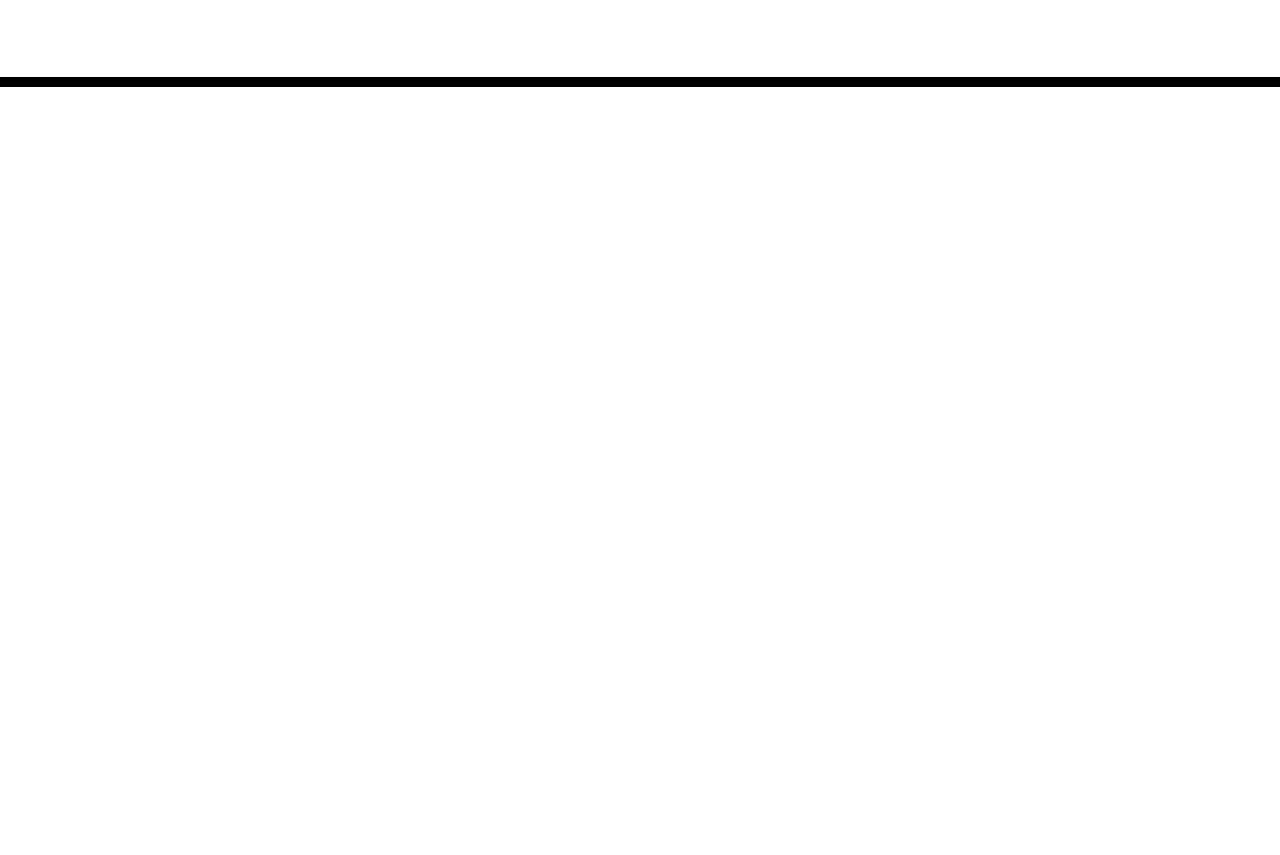
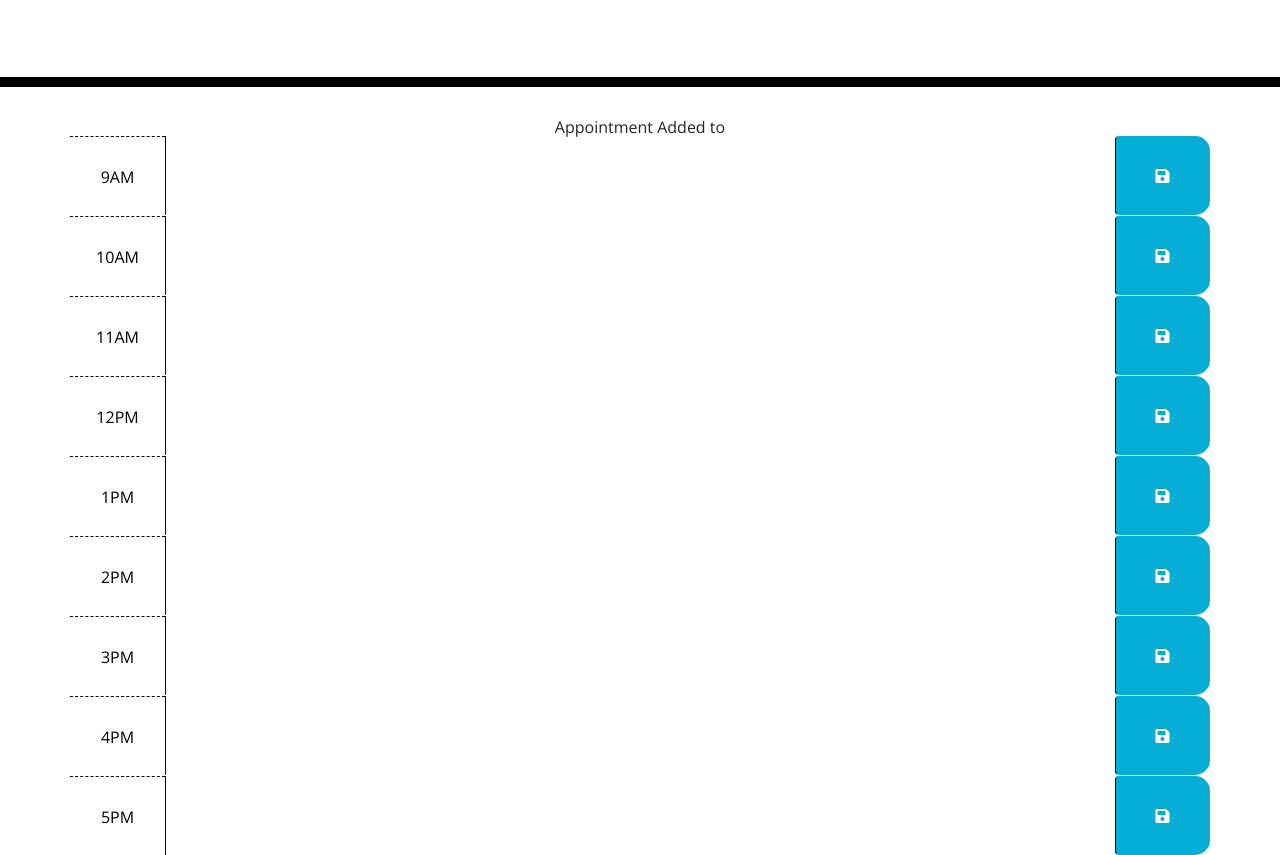
Before and after one commit to youssefojeil/05-Work-Day-Scheduler, a plain HTML site: page index.html in a window 1280 px wide. Shown: the part 181-1036 px from the top of the page. Before the commit the page ends 800 px from the top, so only its background shows below. Drawn offline with nearby package versions, Linux system fonts and the light colour scheme; files that its build step writes are made by us from their sources.

Commit message:
add timeblocks to html

```diff
--- a/Assets/js/script.js
+++ b/Assets/js/script.js
@@ -0,0 +1,49 @@
+/*
+GIVEN I am using a daily planner to create a schedule
+WHEN I open the planner
+THEN the current day is displayed at the top of the calendar
+WHEN I scroll down
+THEN I am presented with timeblocks for standard business hours
+WHEN I view the timeblocks for that day
+THEN each timeblock is color coded to indicate whether it is in the past, present, or future
+WHEN I click into a timeblock
+THEN I can enter an event
+WHEN I click the save button for that timeblock
+THEN the text for that event is saved in local storage
+WHEN I refresh the page
+THEN the saved events persist
+Current time block shiould be red color
+past time block will be grey color
+future time block will be green
+
+table
+time | user input | save button
+ hour starts at 9 am
+ hour ends at 17
+div id = hour x class row time-block past
+div id = hour x+1 class row time-block past
+
+*/
+
+
+/* function for new event */
+function newEvent() {
+
+}
+
+/* function to display events from storage */
+function displayStoredEvents() {
+    //$("#hour-12") = local Storage.getItem("hour-12")
+
+}
+
+/* function save event to local storage */
+function storeEvent() {
+    // localStorage.setItem("hour-9")
+    // let hour11 = $("#hour-11").val().localStorage.setItem("hour-11", hour11);
+}
+
+/* function to display current time & day */
+function currentTime() {
+
+}
--- a/index.html
+++ b/index.html
@@ -18,7 +18,7 @@
       href="https://fonts.googleapis.com/css?family=Open+Sans&display=swap"
       rel="stylesheet"
     />
-    <link rel="stylesheet" href="style.css" />
+    <link rel="stylesheet" href="./Assets/css/style.css" />
     <title>Work Day Scheduler</title>
   </head>
 
@@ -28,10 +28,91 @@
       <p class="lead">A simple calendar app for scheduling your work day</p>
       <p id="currentDay" class="lead"></p>
     </header>
+    <section class="text-center notification" id="notify">Appointment Added to </section>
     <div class="container">
       <!-- Timeblocks go here -->
+      <div id="hour-9" class="row time-block">
+        <div class="col-md-1 hour">
+          9AM
+        </div>
+        <textarea class="col-md-10 description">
+        </textarea>
+        <button class="btn saveBtn col-md-1"><i class="fas fa-save"></i></button>
+      </div>
+
+      <div id="hour-10" class="row time-block">
+        <div class="col-md-1 hour">
+          10AM
+        </div>
+        <textarea class="col-md-10 description">
+        </textarea>
+        <button class="btn saveBtn col-md-1"><i class="fas fa-save"></i></button>
+      </div>
+
+      <div id="hour-11" class="row time-block">
+        <div class="col-md-1 hour">
+          11AM
+        </div>
+        <textarea class="col-md-10 description">
+        </textarea>
+        <button class="btn saveBtn col-md-1"><i class="fas fa-save"></i></button>
+      </div>
+
+      <div id="hour-12" class="row time-block">
+        <div class="col-md-1 hour">
+         12PM
+        </div>
+        <textarea class="col-md-10 description">
+        </textarea>
+        <button class="btn saveBtn col-md-1"><i class="fas fa-save"></i></button>
+      </div>
+
+      <div id="hour-13" class="row time-block">
+        <div class="col-md-1 hour">
+          1PM
+        </div>
+        <textarea class="col-md-10 description">
+        </textarea>
+        <button class="btn saveBtn col-md-1"><i class="fas fa-save"></i></button>
+      </div>
+
+      <div id="hour-14" class="row time-block">
+        <div class="col-md-1 hour">
+          2PM
+        </div>
+        <textarea class="col-md-10 description">
+        </textarea>
+        <button class="btn saveBtn col-md-1"><i class="fas fa-save"></i></button>
+      </div>
+
+      <div id="hour-15" class="row time-block">
+        <div class="col-md-1 hour">
+          3PM
+        </div>
+        <textarea class="col-md-10 description">
+        </textarea>
+        <button class="btn saveBtn col-md-1"><i class="fas fa-save"></i></button>
+      </div>
+      <div id="hour-16" class="row time-block">
+        <div class="col-md-1 hour">
+          4PM
+        </div>
+        <textarea class="col-md-10 description">
+        </textarea>
+        <button class="btn saveBtn col-md-1"><i class="fas fa-save"></i></button>
+      </div>
+
+      <div id="hour-17" class="row time-block">
+        <div class="col-md-1 hour">
+          5PM
+        </div>
+        <textarea class="col-md-10 description">
+        </textarea>
+        <button class="btn saveBtn col-md-1"><i class="fas fa-save"></i></button>
+      </div>
     </div>
 
+    <script src="./Assets/js/script.js"></script>
     <script src="https://cdnjs.cloudflare.com/ajax/libs/jquery/3.2.1/jquery.min.js"></script>
     <script src="https://cdnjs.cloudflare.com/ajax/libs/moment.js/2.24.0/moment.min.js"></script>
   </body>
```
